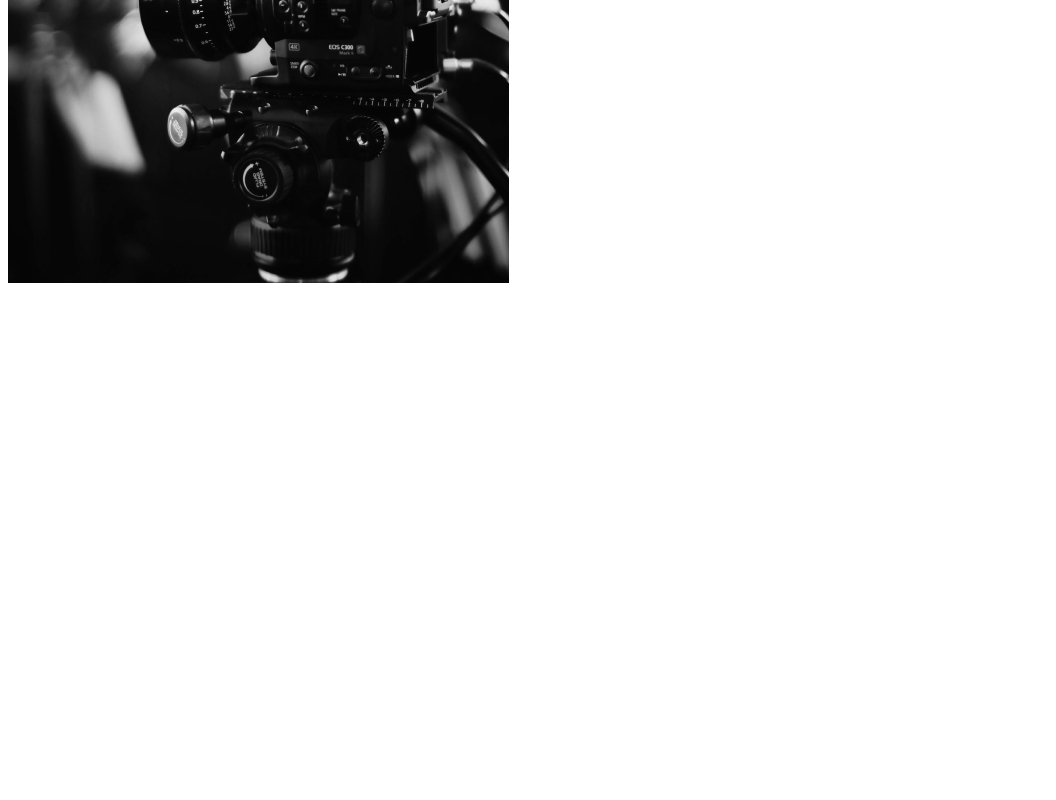
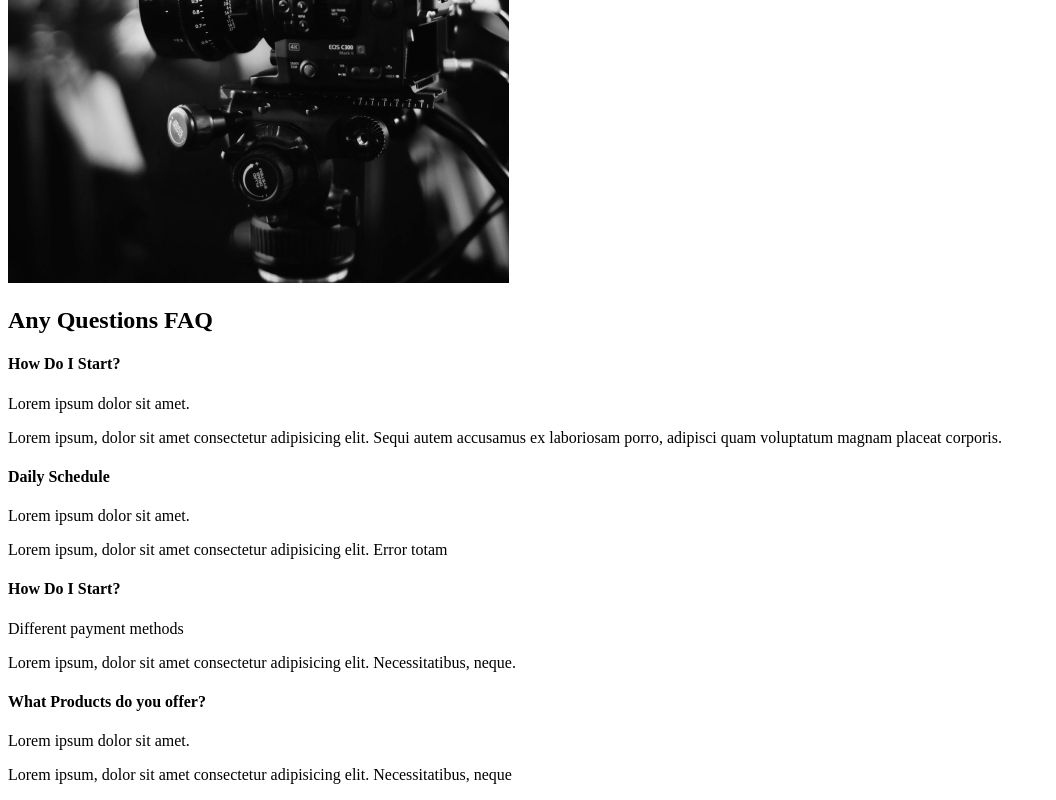
Before and after one commit to Aoi020608/capture-portfolio, a React (Create React App) app: page / in a window 1280 px wide. Shown: the part 1963-2763 px from the top of the page, without its empty margins (0-1056 px from the left). Before the commit the page ends 2258 px from the top, so only its background shows below. Built offline with nearby package versions, Linux system fonts and the light colour scheme.

Commit message:
4. FaqSection

```diff
--- /dev/null
+++ b/src/component/FaqSection.js
@@ -0,0 +1,47 @@
+import React from "react";
+
+const FaqSection = () => {
+    return (
+        <div className="faq">
+            <h2>Any Questions <span>FAQ</span></h2>
+            <div className="question">
+                <h4>How Do I Start?</h4>
+                <div className="answer">
+                    <p>Lorem ipsum dolor sit amet.</p>
+                    <p>
+                        Lorem ipsum, dolor sit amet consectetur adipisicing elit. Sequi autem accusamus ex laboriosam porro, adipisci quam voluptatum magnam placeat corporis.
+                    </p>
+                </div>
+            </div>
+            <div className="question">
+                <h4>Daily Schedule</h4>
+                <div className="answer">
+                    <p>Lorem ipsum dolor sit amet.</p>
+                    <p>
+                        Lorem ipsum, dolor sit amet consectetur adipisicing elit. Error totam
+                    </p>
+                </div>
+            </div>
+            <div className="question">
+                <h4>How Do I Start?</h4>
+                <div className="answer">
+                    <p>Different payment methods</p>
+                    <p>
+                        Lorem ipsum, dolor sit amet consectetur adipisicing elit. Necessitatibus, neque.
+                    </p>
+                </div>
+            </div>
+            <div className="question">
+                <h4>What Products do you offer?</h4>
+                <div className="answer">
+                    <p>Lorem ipsum dolor sit amet.</p>
+                    <p>
+                        Lorem ipsum, dolor sit amet consectetur adipisicing elit. Necessitatibus, neque
+                    </p>
+                </div>
+            </div>
+        </div>
+    );
+}
+
+export default FaqSection;
--- a/src/pages/AboutUs.js
+++ b/src/pages/AboutUs.js
@@ -2,12 +2,14 @@
 //page components
 import AboutSection from '../component/AboutSection';
 import ServiceSection from "../component/ServiceSection";
+import FaqSection from '../component/FaqSection';
 
 const AboutUs = () => {
     return (
         <>
             <AboutSection />
             <ServiceSection />
+            <FaqSection />
         </>
     );
 }
```
